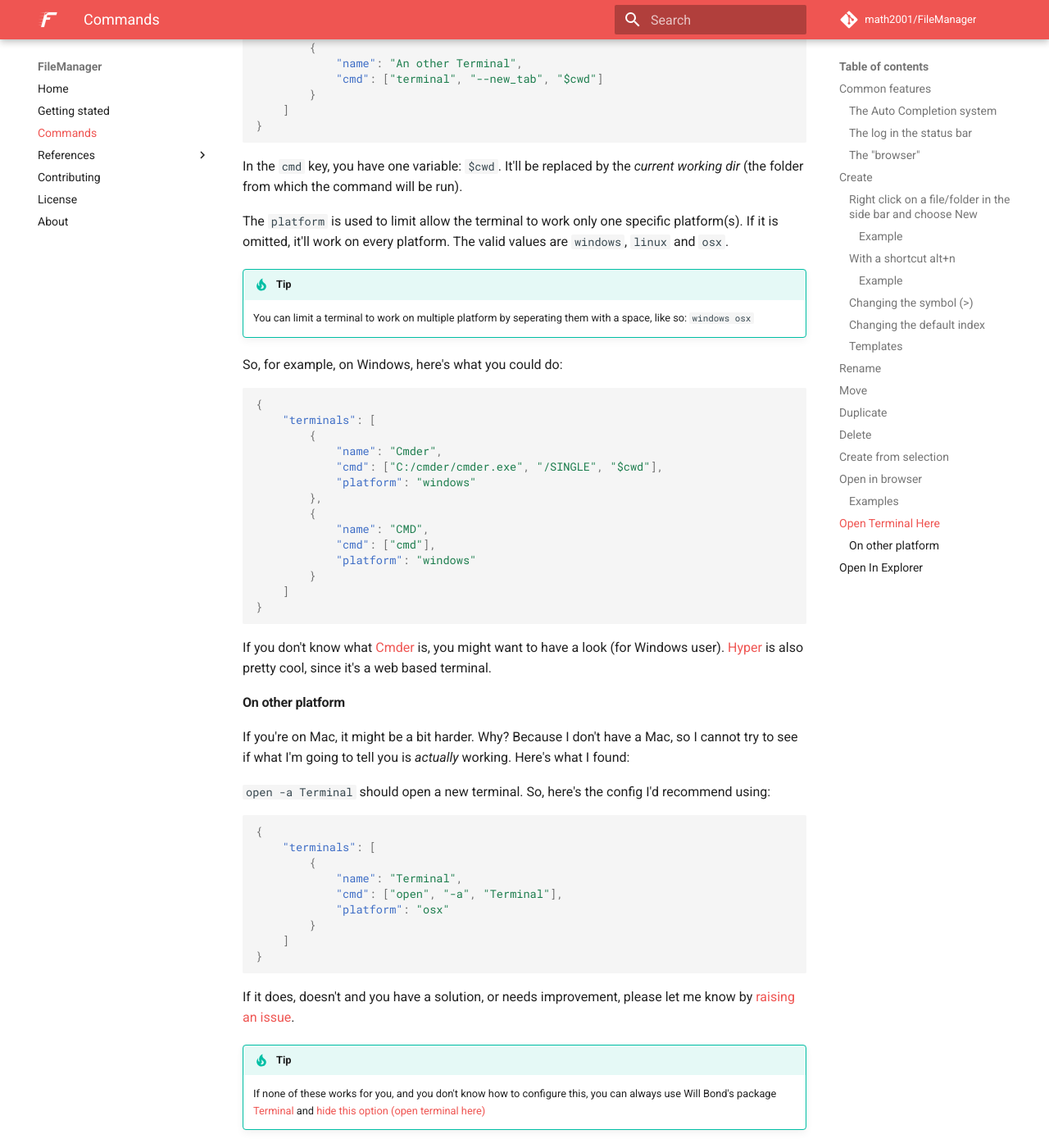
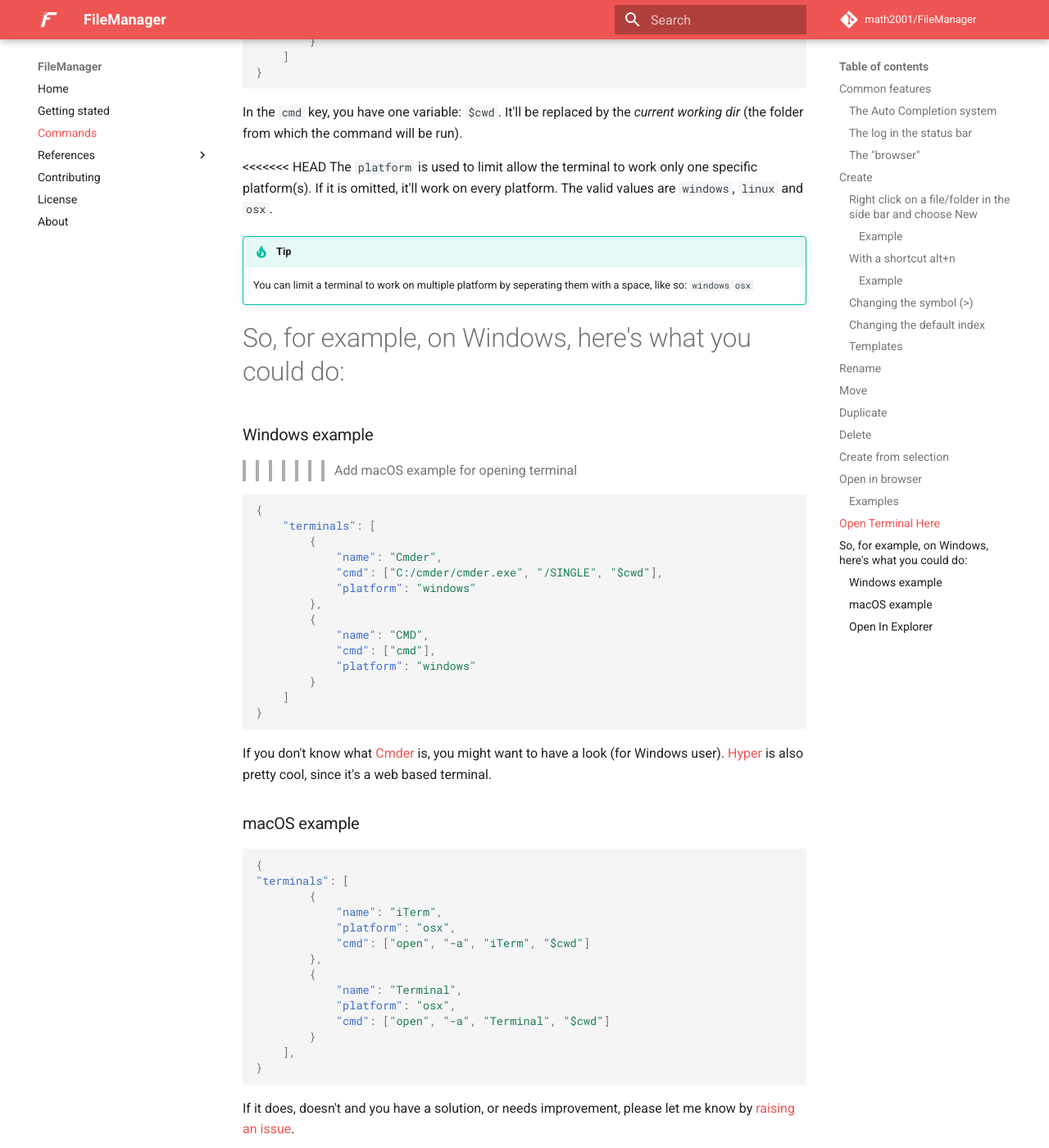
Before and after one commit to math2001/FileManager, an MkDocs documentation site: the page built from docs/commands.md, in a window 1280 px wide and 1400 px high, scrolled down 8581 px. Shown: the whole window at 82% size. Built offline with MkDocs 1.6.1 and Material for MkDocs 9.7.7, drawn with Linux system fonts in a browser that asks for light colours; emoji names are drawn with the system emoji font; comment, search, counter and statistics services are not loaded; old or Windows-style settings are respelled for this version of MkDocs.

````diff
--- a/docs/commands.md
+++ b/docs/commands.md
@@ -298,6 +298,7 @@
 In the `cmd` key, you have one variable: `$cwd`. It'll be replaced by the *current working dir*
 (the folder from which the command will be run).
 
+<<<<<<< HEAD
 The `platform` is used to limit allow the terminal to work only one specific platform(s). If it is
 omitted, it'll work on every platform. The valid values are `windows`, `linux` and `osx`.
 
@@ -307,6 +308,9 @@
 
 
 So, for example, on Windows, here's what you could do:
+=======
+### Windows example
+>>>>>>> Add macOS example for opening terminal
 
 ```json
 {
@@ -328,27 +332,28 @@
 If you don't know what [Cmder](http://cmder.net) is, you might want to have a look (for Windows
 user). [Hyper](https://hyper.is) is also pretty cool, since it's a web based terminal.
 
-#### On other platform
-
-If you're on Mac, it might be a bit harder. Why? Because I don't have a Mac, so I cannot try to see
-if what I'm going to tell you is *actually* working. Here's what I found:
-
-`open -a Terminal` should open a new terminal. So, here's the config I'd recommend using:
+### macOS example
 
 ```json
 {
-    "terminals": [
+"terminals": [
+        {
+            "name": "iTerm",
+            "platform": "osx",
+            "cmd": ["open", "-a", "iTerm", "$cwd"]
+        },
         {
             "name": "Terminal",
-            "cmd": ["open", "-a", "Terminal"],
-            "platform": "osx"
+            "platform": "osx",
+            "cmd": ["open", "-a", "Terminal", "$cwd"]
         }
-    ]
+    ],
 }
 ```
 
 If it does, doesn't and you have a solution, or needs improvement, please let me know by
 [raising an issue][new-issue].
+
 
 !!! Tip
     If none of these works for you, and you don't know how to configure this, you can always use
````
